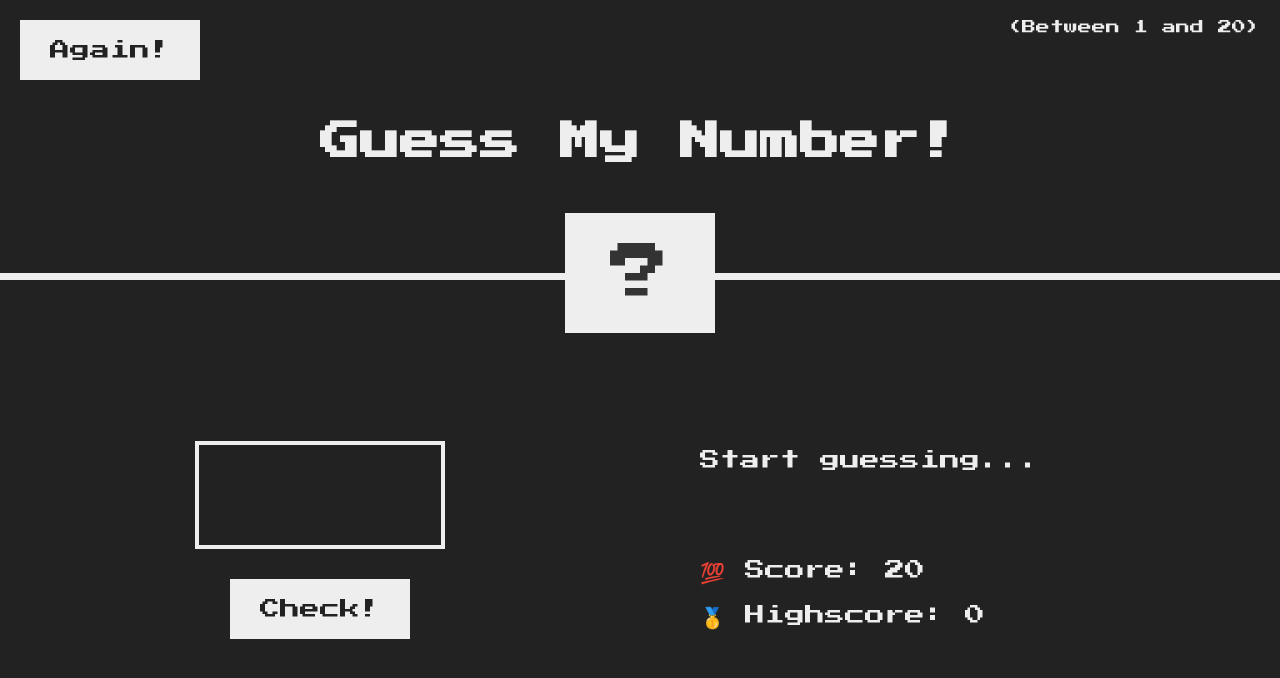
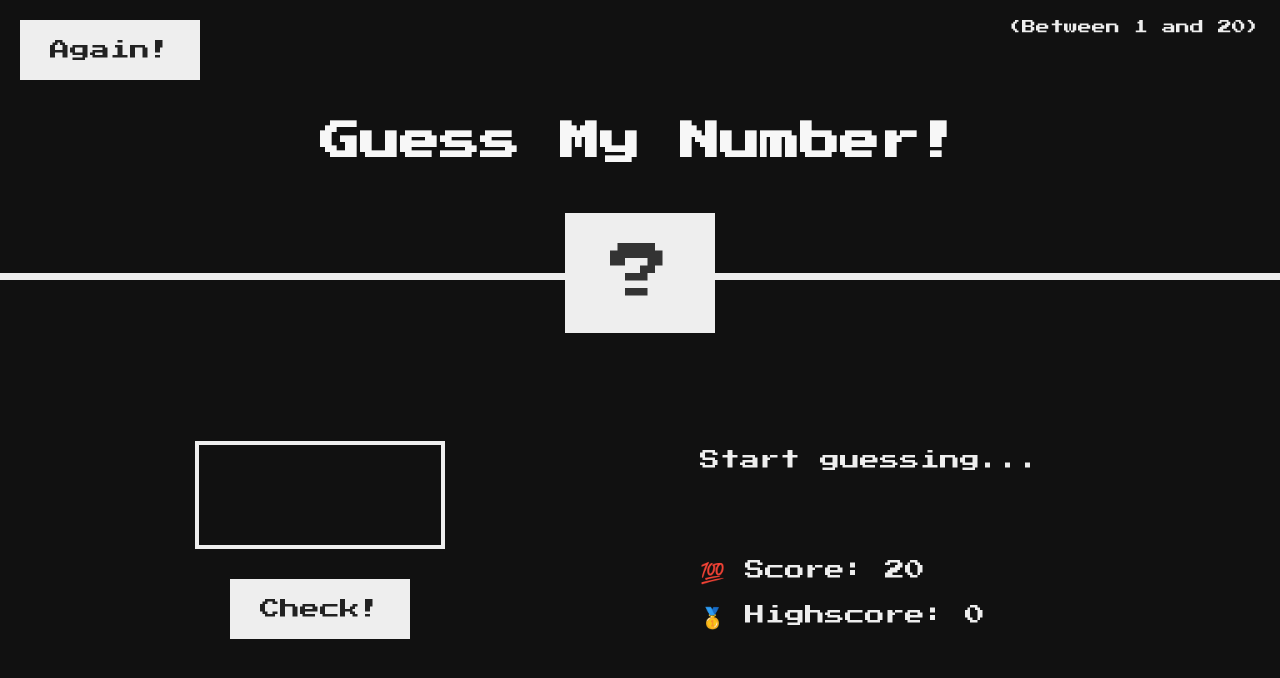
Before and after one commit to Mazzle003/guess-game, a plain HTML site: page index.html in a window 1280 px wide. Drawn offline with Linux system fonts and the light colour scheme.

Commit message:
change header-color

```diff
--- a/style.css
+++ b/style.css
@@ -14,7 +14,7 @@ html {
 body {
   font-family: 'Press Start 2P', sans-serif;
   color: #eee;
-  background-color: #222;
+  background-color: #111;
   /* background-color: #60b347; */
 }
 
@@ -47,6 +47,7 @@ main {
 
 /* ELEMENTS STYLE */
 h1 {
+  color: #f7f7f7;
   font-size: 4rem;
   text-align: center;
   position: absolute;
```
